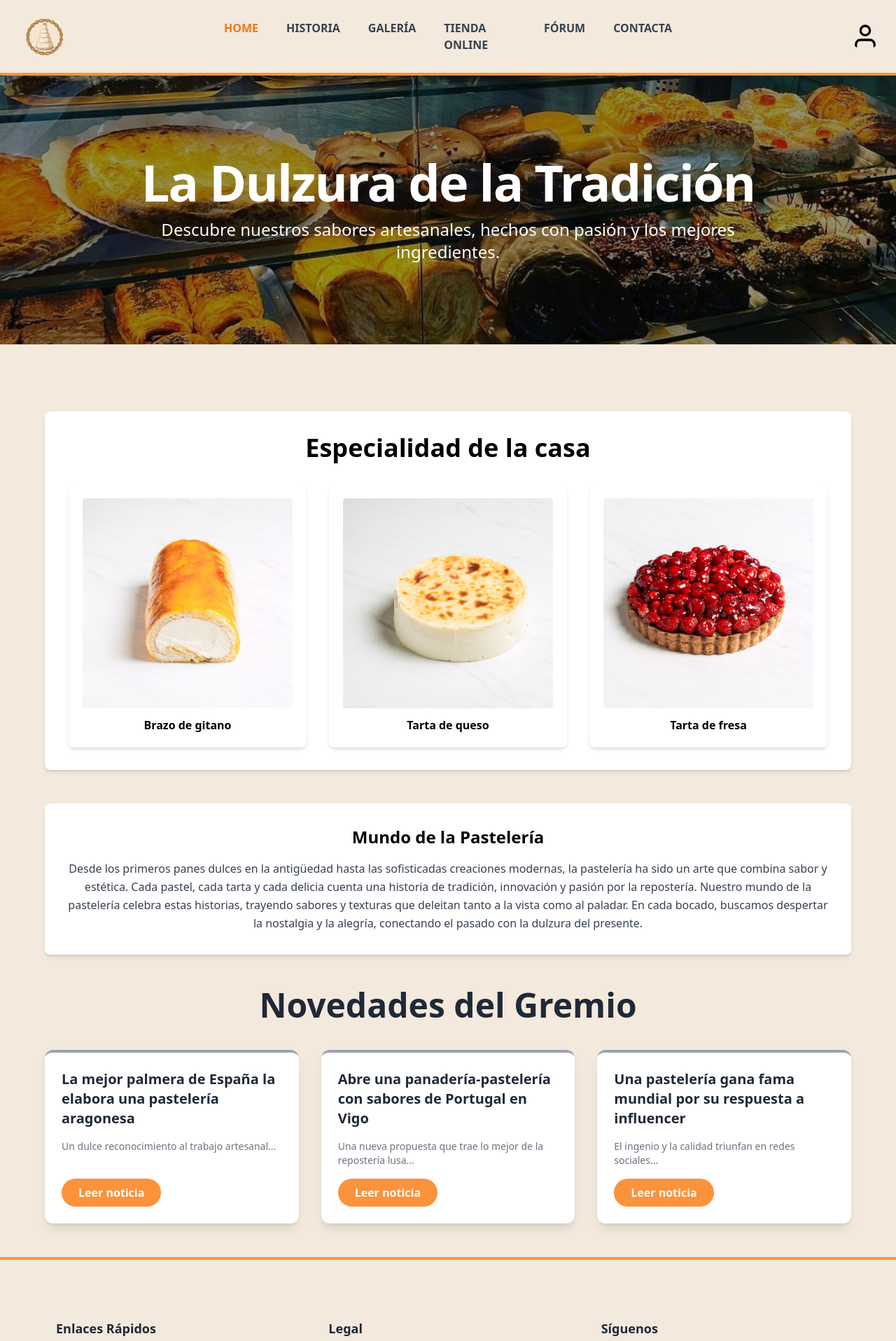
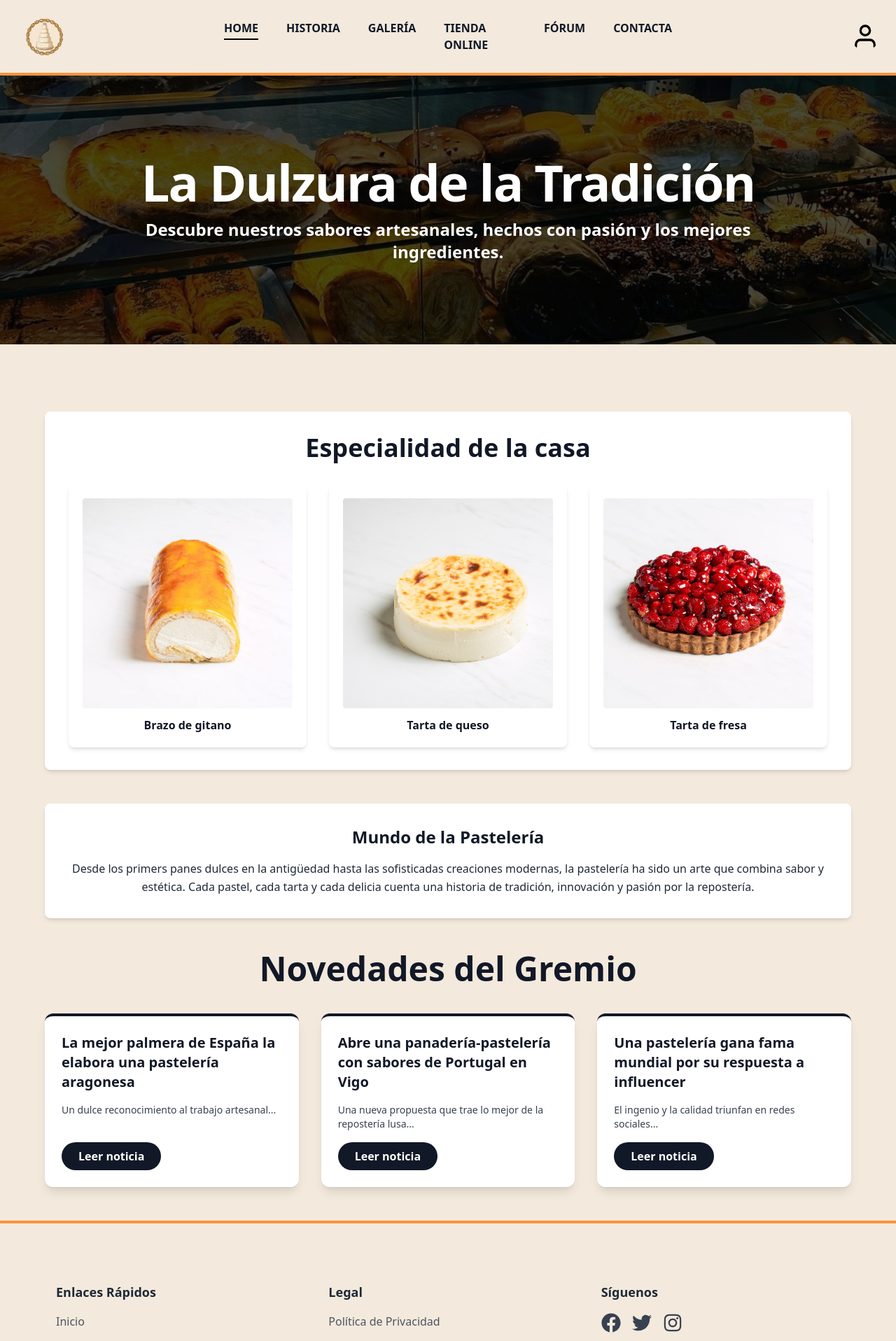
Before and after one commit to Guillermo-Mir/Web-disseny, a React (Vite) app: page / in a window 1280 px wide. Shown: the top 1916 px of the page at 70% size. Built offline with nearby package versions, Linux system fonts and the light colour scheme.

Commit message:
arreglos accesibilidad

```diff
--- a/src/Home.jsx
+++ b/src/Home.jsx
@@ -3,7 +3,6 @@ import React from "react";
 class Home extends React.Component {
     render() {
         return (
-
             <main className="flex-1 flex flex-col items-center" style={{ backgroundColor: "#F3E9DC" }}>
 
                 <header
@@ -13,14 +12,17 @@ class Home extends React.Component {
                         backgroundSize: 'cover',
                         backgroundPosition: 'center',
                         backgroundColor: '#F3E9DC',
-                        boxShadow: 'inset 0 0 0 2000px rgba(0, 0, 0, 0.4)'
+                        /* CANVI CRUCIAL: Pugem l'opacitat a 0.7 per protegir el text blanc sobre la imatge */
+                        boxShadow: 'inset 0 0 0 2000px rgba(0, 0, 0, 0.7)'
                     }}
                 >
                     <div className="text-center max-w-4xl">
-                        <h1 className="text-5xl md:text-7xl font-extrabold tracking-tight mb-4 text-shadow-lg">
+                        <h1 className="text-5xl md:text-7xl font-extrabold tracking-tight mb-4 text-white drop-shadow-lg">
                             La Dulzura de la Tradición
                         </h1>
-                        <p className="text-xl md:text-2xl font-light">
+                        {/* CANVI CRUCIAL: Hem canviat 'font-light' per 'font-semibold' i afegit drop-shadow.
+                            El text prim no passa el test de contrast sobre fons complexos. */}
+                        <p className="text-xl md:text-2xl font-semibold text-white drop-shadow-md">
                             Descubre nuestros sabores artesanales, hechos con pasión y los mejores ingredientes.
                         </p>
                     </div>
@@ -29,87 +31,87 @@ class Home extends React.Component {
                 <div className="flex flex-col gap-12 max-w-6xl w-full py-12">
 
                     <section className="bg-white rounded-lg shadow-md p-8 flex flex-col items-center gap-8 w-full">
-                        <h2 className="text-2xl md:text-3xl lg:text-4xl font-semibold text-center">
+                        {/* CANVI: text-gray-900 per assegurar contrast AA */}
+                        <h2 className="text-2xl md:text-3xl lg:text-4xl font-semibold text-center text-gray-900">
                             Especialidad de la casa
                         </h2>
 
                         <div className="flex flex-wrap justify-center gap-8 w-full">
 
-                            {/* Producto 1 - Uso semántico de <figure> y <figcaption> para contenido con imagen */}
                             <figure className="bg-white p-5 rounded-lg shadow-md flex flex-col items-center gap-3">
                                 <img src="/home/brazo-gitano-nata-380x380.jpg" width={300} height={300} className="rounded" alt="Imagen de un Brazo de gitano, especialidad de la casa" />
                                 <figcaption>
-                                    <h4 className="text-center font-semibold">Brazo de gitano</h4>
+                                    <h4 className="text-center font-semibold text-gray-900">Brazo de gitano</h4>
                                 </figcaption>
                             </figure>
 
                             <figure className="bg-white p-5 rounded-lg shadow-md flex flex-col items-center gap-3">
                                 <img src="/home/foto-cuadrada-2025-01-15T112519.300.png" width={300} height={300} className="rounded" alt="Imagen de una Tarta de queso, especialidad de la casa" />
                                 <figcaption>
-                                    <h4 className="text-center font-semibold">Tarta de queso</h4>
+                                    <h4 className="text-center font-semibold text-gray-900">Tarta de queso</h4>
                                 </figcaption>
                             </figure>
 
                             <figure className="bg-white p-5 rounded-lg shadow-md flex flex-col items-center gap-3">
                                 <img src="/home/tarta-fresitas-1024x1024.jpg" width={300} height={300} className="rounded" alt="Imagen de una Tarta de fresa, especialidad de la casa" />
                                 <figcaption>
-                                    <h4 className="text-center font-semibold">Tarta de fresa</h4>
+                                    <h4 className="text-center font-semibold text-gray-900">Tarta de fresa</h4>
                                 </figcaption>
                             </figure>
                         </div>
                     </section>
 
                     <section className="bg-white rounded-lg shadow-md p-8 text-center">
-                        <h2 className="text-2xl font-semibold mb-4">Mundo de la Pastelería</h2>
-                        <p className="text-gray-700 text-base leading-relaxed">
-                            Desde los primeros panes dulces en la antigüedad hasta las sofisticadas creaciones
+                        <h2 className="text-2xl font-semibold mb-4 text-gray-900">Mundo de la Pastelería</h2>
+                        <p className="text-gray-800 text-base leading-relaxed">
+                            Desde los primers panes dulces en la antigüedad hasta las sofisticadas creaciones
                             modernas, la pastelería ha sido un arte que combina sabor y estética. Cada pastel,
                             cada tarta y cada delicia cuenta una historia de tradición, innovación y pasión
-                            por la repostería. Nuestro mundo de la pastelería celebra estas historias, trayendo
-                            sabores y texturas que deleitan tanto a la vista como al paladar. En cada bocado, buscamos
-                            despertar la nostalgia y la alegría, conectando el pasado con la dulzura del presente.
+                            por la repostería.
                         </p>
                     </section>
 
                     <section className="w-full">
-                        <h2 className="text-3xl md:text-5xl font-bold text-center mb-10 text-gray-800">
+                        <h2 className="text-3xl md:text-5xl font-bold text-center mb-10 text-gray-900">
                             Novedades del Gremio
                         </h2>
 
                         <div className="grid grid-cols-1 md:grid-cols-3 gap-8 w-full">
 
-                            <article className="bg-white p-6 rounded-xl shadow-lg flex flex-col gap-4 border-t-4 border-gray-400 hover:border-orange-500 transition duration-300">
-                                <h3 className="text-xl font-bold text-gray-800">
+                            <article className="bg-white p-6 rounded-xl shadow-lg flex flex-col gap-4 border-t-4 border-gray-900 hover:border-black transition duration-300">
+                                <h3 className="text-xl font-bold text-gray-900">
                                     La mejor palmera de España la elabora una pastelería aragonesa
                                 </h3>
-                                <p className="text-sm text-gray-500 flex-grow">
+                                {/* CANVI: text-gray-700 per contrast 4.5:1 (el 500 fallava) */}
+                                <p className="text-sm text-gray-700 flex-grow">
                                     Un dulce reconocimiento al trabajo artesanal...
                                 </p>
-                                <button className="bg-orange-400 text-white font-semibold px-6 py-2 rounded-full hover:bg-orange-500 transition self-start">
+                                {/* CANVI: bg-gray-900 o un taronja molt fosc per contrastar amb el blanc */}
+                                <button className="bg-gray-900 text-white font-semibold px-6 py-2 rounded-full hover:bg-black transition self-start">
                                     Leer noticia
                                 </button>
                             </article>
 
-                            <article className="bg-white p-6 rounded-xl shadow-lg flex flex-col gap-4 border-t-4 border-gray-400 hover:border-orange-500 transition duration-300">
-                                <h3 className="text-xl font-bold text-gray-800">
+                            <article className="bg-white p-6 rounded-xl shadow-lg flex flex-col gap-4 border-t-4 border-gray-900 hover:border-black transition duration-300">
+                                <h3 className="text-xl font-bold text-gray-900">
                                     Abre una panadería-pastelería con sabores de Portugal en Vigo
                                 </h3>
-                                <p className="text-sm text-gray-500 flex-grow">
+                                <p className="text-sm text-gray-700 flex-grow">
                                     Una nueva propuesta que trae lo mejor de la repostería lusa...
                                 </p>
-                                <button className="bg-orange-400 text-white font-semibold px-6 py-2 rounded-full hover:bg-orange-500 transition self-start">
+                                <button className="bg-gray-900 text-white font-semibold px-6 py-2 rounded-full hover:bg-black transition self-start">
                                     Leer noticia
                                 </button>
                             </article>
 
-                            <article className="bg-white p-6 rounded-xl shadow-lg flex flex-col gap-4 border-t-4 border-gray-400 hover:border-orange-500 transition duration-300">
-                                <h3 className="text-xl font-bold text-gray-800">
+                            <article className="bg-white p-6 rounded-xl shadow-lg flex flex-col gap-4 border-t-4 border-gray-900 hover:border-black transition duration-300">
+                                <h3 className="text-xl font-bold text-gray-900">
                                     Una pastelería gana fama mundial por su respuesta a influencer
                                 </h3>
-                                <p className="text-sm text-gray-500 flex-grow">
+                                <p className="text-sm text-gray-700 flex-grow">
                                     El ingenio y la calidad triunfan en redes sociales...
                                 </p>
-                                <button className="bg-orange-400 text-white font-semibold px-6 py-2 rounded-full hover:bg-orange-500 transition self-start">
+                                <button className="bg-gray-900 text-white font-semibold px-6 py-2 rounded-full hover:bg-black transition self-start">
                                     Leer noticia
                                 </button>
                             </article>
--- a/src/components/Navbar.jsx
+++ b/src/components/Navbar.jsx
@@ -25,7 +25,8 @@ function Navbar() {
         </div>
 
         <nav className="hidden lg:flex absolute left-1/2 transform -translate-x-1/2">
-          <ul className="flex space-x-10 uppercase text-base font-semibold text-gray-700">
+          {/* Canvi: text-gray-900 per millorar el contrast base */}
+          <ul className="flex space-x-10 uppercase text-base font-semibold text-gray-900">
             {[
               { path: "/", label: "Home" },
               { path: "/historia", label: "Historia" },
@@ -37,8 +38,11 @@ function Navbar() {
               <li key={path}>
                 <Link
                   to={path}
-                  className={`transition-colors duration-200 hover:text-orange-500 ${
-                    isActive(path) ? "text-orange-500" : ""
+                  /* Canvi: Eliminat text-orange. Afegit border-b-2 negre si és actiu o hover */
+                  className={`pb-1 transition-all duration-200 border-b-2 ${
+                    isActive(path)
+                      ? "border-black"
+                      : "border-transparent hover:border-black"
                   }`}
                 >
                   {label}
@@ -50,19 +54,19 @@ function Navbar() {
 
         <div className="flex items-center space-x-4">
           <button
-            className="lg:hidden p-2 text-gray-700 hover:text-orange-500 transition"
+            className="lg:hidden p-2 text-gray-900 hover:text-black transition"
             aria-label="Abrir menú"
             onClick={() => setMenuOpen(!menuOpen)}
           >
             {menuOpen ? <FaTimes size={24} /> : <FaBars size={24} />}
           </button>
 
-
           <a href="#" aria-label="Perfil de Usuario">
             <img
               src="/user.svg"
               alt="Usuario"
-              className="h-10 w-10 rounded-full hover:ring-2 hover:ring-orange-500 transition cursor-pointer"
+              /* Canvi: El ring de l'usuari ara és negre al fer hover */
+              className="h-10 w-10 rounded-full hover:ring-2 hover:ring-black transition cursor-pointer"
             />
           </a>
         </div>
@@ -70,7 +74,7 @@ function Navbar() {
 
       {menuOpen && (
         <nav className="lg:hidden bg-[#F3E9DC] border-t border-orange-400">
-          <ul className="flex flex-col items-center space-y-4 py-4 uppercase font-semibold text-gray-700">
+          <ul className="flex flex-col items-center space-y-4 py-4 uppercase font-semibold text-gray-900">
             {[
               { path: "/", label: "Home" },
               { path: "/historia", label: "Historia" },
@@ -83,8 +87,11 @@ function Navbar() {
                 <Link
                   to={path}
                   onClick={() => setMenuOpen(false)}
-                  className={`transition-colors duration-200 hover:text-orange-500 ${
-                    isActive(path) ? "text-orange-500" : ""
+                  /* Canvi: Mateixa lògica de subratllat per al menú mòbil */
+                  className={`pb-1 border-b-2 ${
+                    isActive(path)
+                      ? "border-black"
+                      : "border-transparent"
                   }`}
                 >
                   {label}
--- a/src/components/historia.jsx
+++ b/src/components/historia.jsx
@@ -57,6 +57,7 @@ class Historia extends React.Component {
                                         src="/historia/Miel-y-alimentacion-en-egipto.webp"
                                         className="w-full h-full object-cover"
                                         alt="El Primer Horno"
+                                        loading="lazy"
                                         onError={(e) => { e.target.src = 'https://placehold.co/600x400/fff7ed/d97706?text=Legado+Visual'; }}
                                     />
                                     <div className="absolute inset-0 bg-gradient-to-t from-black/80 to-transparent"></div>
```
